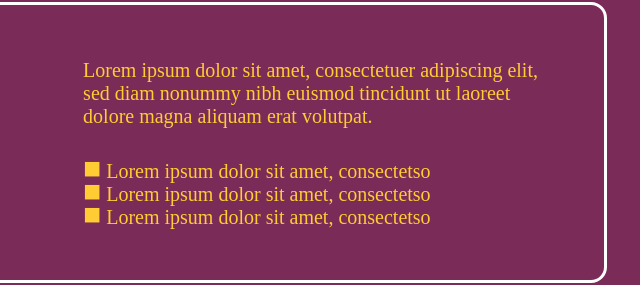
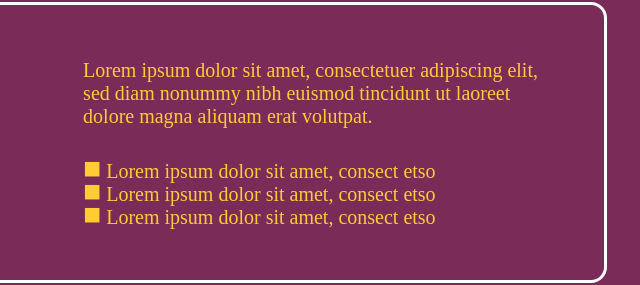
Before and after one commit to RickHardBR/TesteDot, a website: page index.html in a window 1280 px wide. Shown: the part 1082-1367 px from the top of the page, 451-1091 px from the left. Drawn offline with Linux system fonts and the light colour scheme.

Commit message:
edit index.html suitcaselist

```diff
--- a/index.html
+++ b/index.html
@@ -32,11 +32,11 @@
             </div>
             <div class="suitcaseList">
 
-              <span id="square">■</span> Lorem ipsum dolor sit amet, consectetso<br>
+              <span id="square">■</span> Lorem ipsum dolor sit amet, consect etso<br>
 
-              <span id="square">■</span> Lorem ipsum dolor sit amet, consectetso<br>
+              <span id="square">■</span> Lorem ipsum dolor sit amet, consect etso<br>
 
-              <span id="square">■</span> Lorem ipsum dolor sit amet, consectetso<br>
+              <span id="square">■</span> Lorem ipsum dolor sit amet, consect etso<br>
 
             </div>
           </div>
```
